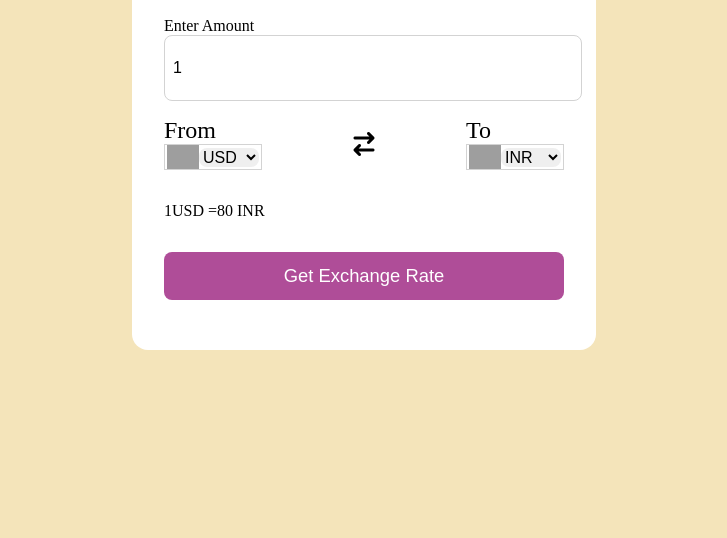
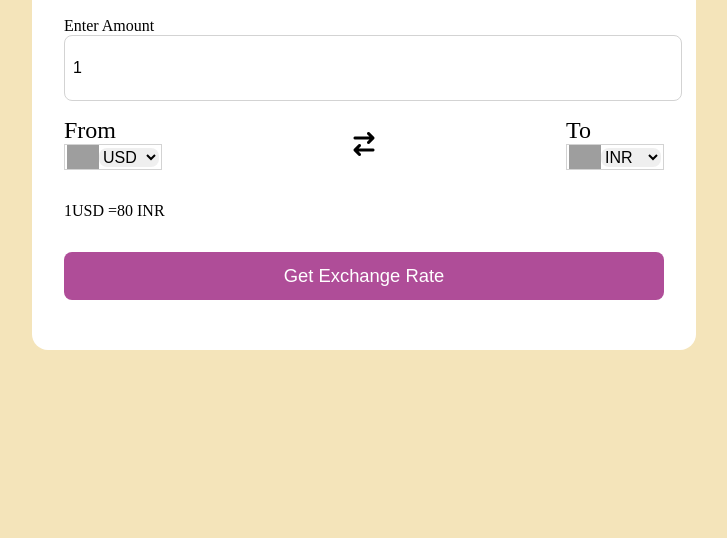
Before and after one commit to krishnanegi-06/currency-convertor, a plain HTML site: page index.html in a window 1280 px wide. Shown: the part 262-800 px from the top of the page, without its empty margins (276-1003 px from the left). Drawn offline with Linux system fonts and the light colour scheme; no server answers; grey boxes are pictures that could not be loaded.

Commit message:
Update style.css

```diff
--- a/style.css
+++ b/style.css
@@ -16,6 +16,12 @@ body{
     min-height: 45vh;
     width:50vh;
 }
+.container {
+  width: 90%;
+  max-width: 600px;
+  margin: auto;
+}
+
 form{
     margin: 2rem 0 1rem 0;
 }
```
